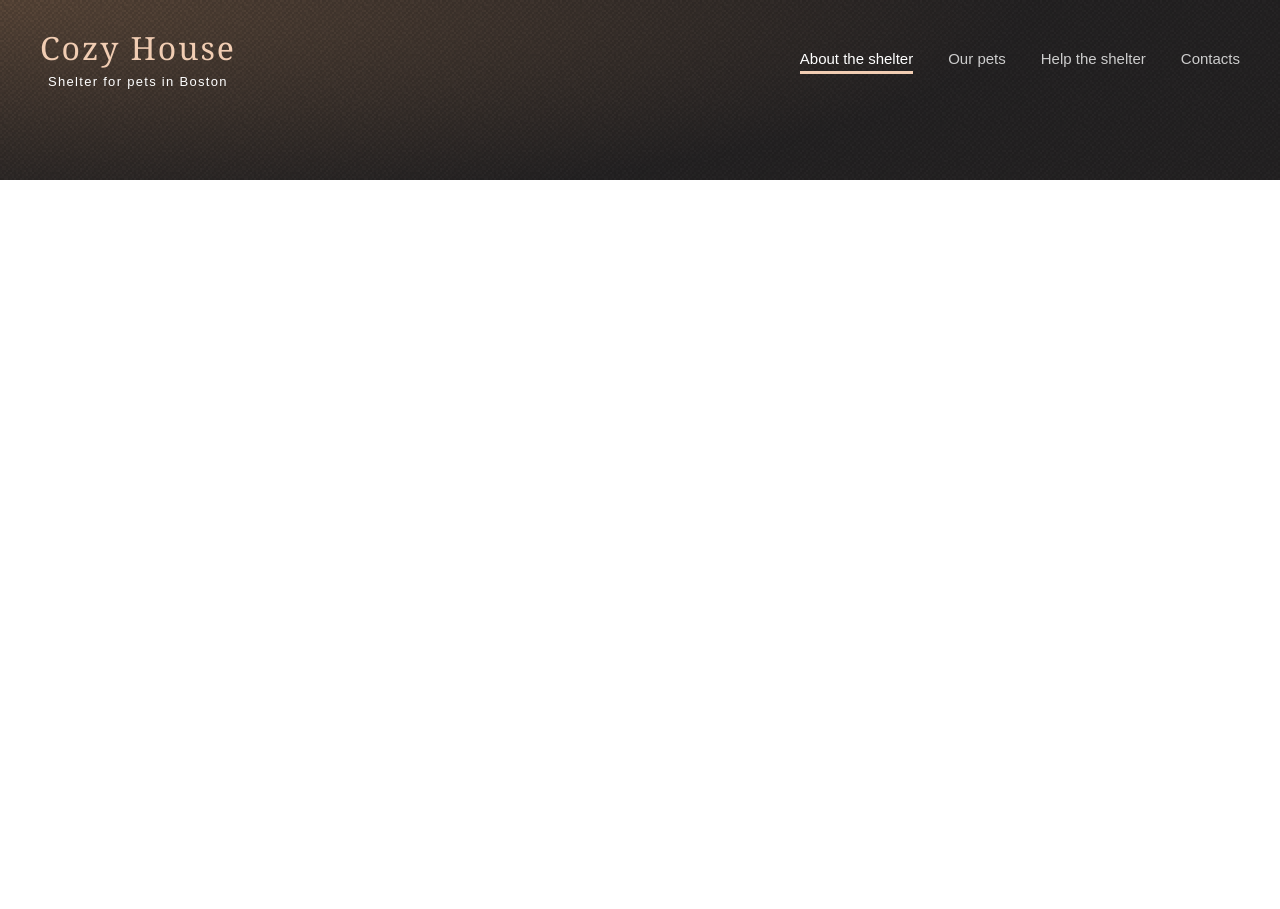
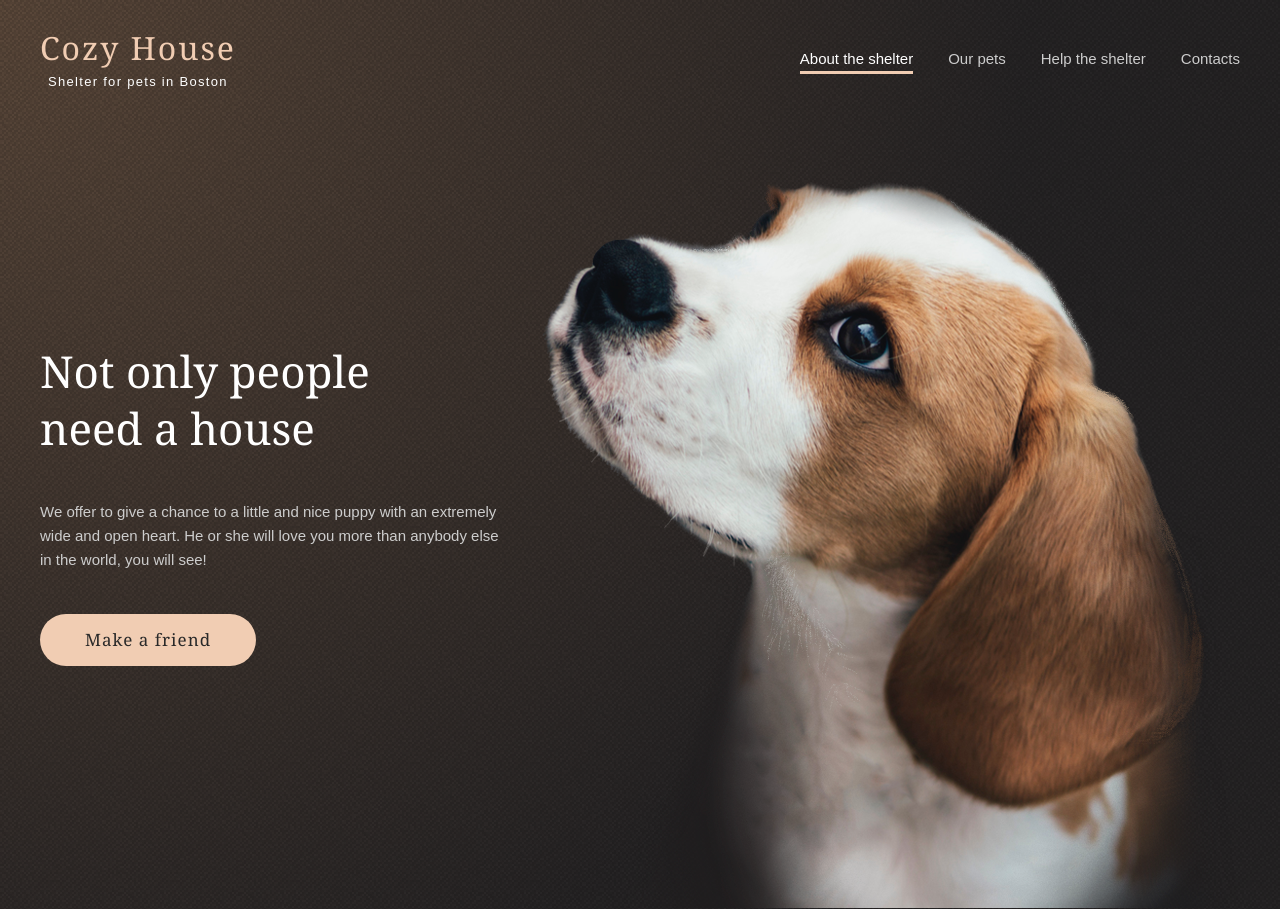
Before and after one commit to MaximVolohov/rsschool-shelter, a website: page shelter/index.html in a window 1280 px wide. Before the commit the page ends 800 px from the top, so only its background shows below. Drawn offline with Linux system fonts and the light colour scheme.

Commit message:
feat: add start_screen content and style

```diff
--- a/shelter/index.html
+++ b/shelter/index.html
@@ -25,7 +25,13 @@
 			</ul>
 		</header>
 		<section class="start_screen">
-			<p></p>
+			<h2 class="start_screen__title">Not only people<br> need a house</h2>
+			<p class="start_screen__subtitle">
+				We offer to give a chance to a little and nice puppy with an extremely<br>
+				wide and open heart. He or she will love you more than anybody else<br>
+				in the world, you will see!
+			</p>
+			<div class="button button_primary">Make a friend</div>
 		</section>
 	</div>
 
--- a/shelter/sass/base/_base.scss
+++ b/shelter/sass/base/_base.scss
@@ -1,7 +1,5 @@
 html {
 	font-size: 10px;
-	line-height: 10px;
-	letter-spacing: 1px;
 }
 
 body {
--- /dev/null
+++ b/shelter/sass/base/_button.scss
@@ -0,0 +1,13 @@
+.button {
+	display: inline-block;
+	padding: 15px 45px;
+
+	border-radius: 100px;
+}
+
+.button_primary {
+	@include font($size: 1.7rem, $height: 1.3em, $spacing: 0.06em);
+
+	background-color: $color-primary;
+	color: $color-dark-3xl;
+}
--- a/shelter/sass/component/_start_screen.scss
+++ b/shelter/sass/component/_start_screen.scss
@@ -1,3 +1,19 @@
 .start_screen {
-	padding-top: 60px;
+	margin-top: 60px;
+	padding-top: 163px;
+	padding-bottom: 243px;
+
+	background-image: url(/shelter/img/start_screen/start-screen-puppy.png);
+	background-position: right;
+	background-repeat: no-repeat;
 }
+
+.start_screen__title {
+	color: $color-light-xl;
+}
+
+.start_screen__subtitle {
+	margin: 42px 0;
+
+	color: $color-dark-s;
+}
--- a/shelter/sass/style.scss
+++ b/shelter/sass/style.scss
@@ -7,6 +7,7 @@
 @import "./base/base";
 @import "./base/logo";
 @import "./base/nav";
+@import "./base/button";
 
 //import components
 @import "./component/start_screen";
```
Also changed, not shown: shelter/sass/style.css.
